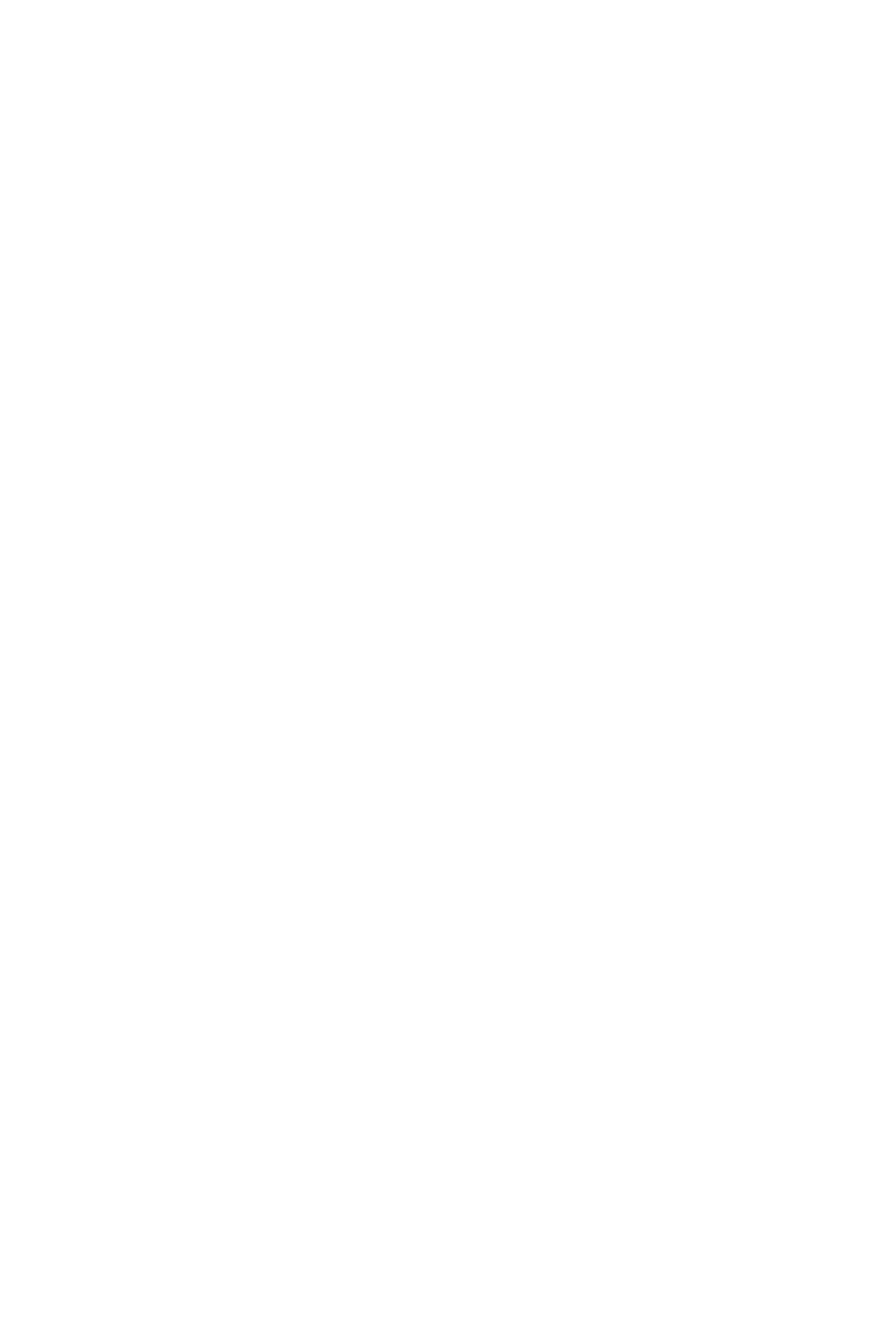
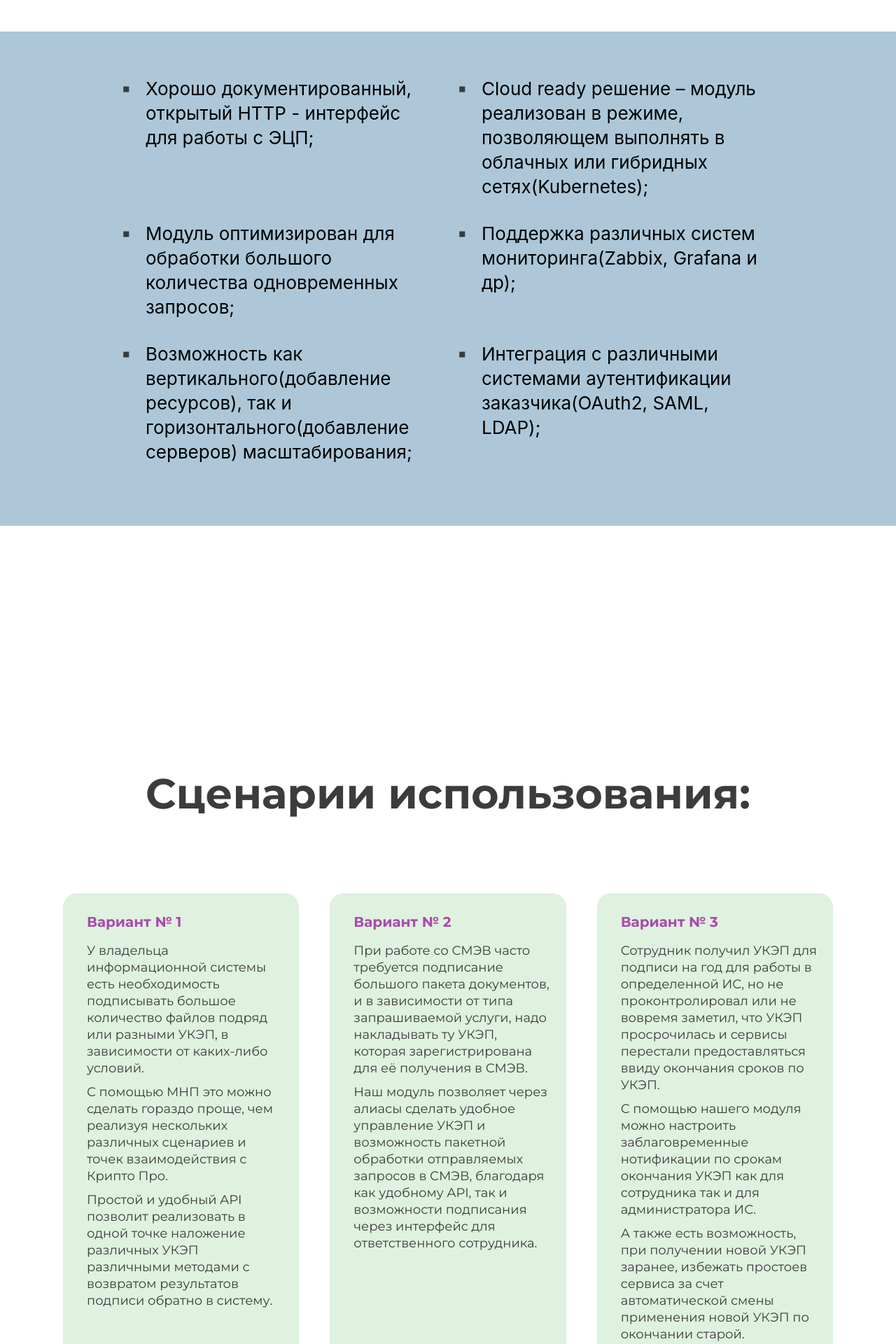
Before and after one commit to aijant/data-pilot, a React (Create React App) app: page / in a window 1280 px wide. Shown: the part 3460-5380 px from the top of the page at 70% size. Before the commit the page ends 3003 px from the top, so only its background shows below. Built offline with nearby package versions, Linux system fonts and the light colour scheme.

Commit message:
add: technical & scenarios

```diff
--- a/src/App.js
+++ b/src/App.js
@@ -1,13 +1,17 @@
 import Main from './pages/main'
 import Benefits from './pages/benefits'
 import Module from './pages/module'
+import Technical from "./pages/technical";
+import Scenarios from "./pages/scenarios"
 
 function App() {
   return (
     <>
       <Main />
       <Benefits />
-      <Module/>
+      <Module />
+      <Technical />
+      <Scenarios/>
     </>
   );
 }
--- a/src/pages/scenarios.jsx
+++ b/src/pages/scenarios.jsx
@@ -0,0 +1,67 @@
+import "./scenarios.scss";
+
+function Scenarios() {
+  return (
+    <div className="scenarios">
+      <h1 className="ttl">Сценарии использования: </h1>
+
+      <div className="option-content">
+        <div>
+          <h3>Вариант № 1</h3>
+          <p>
+            У владельца информационной системы есть необходимость подписывать
+            большое количество файлов подряд или разными УКЭП, в зависимости от
+            каких-либо условий.
+          </p>
+          <p>
+            С помощью МНП это можно сделать гораздо проще, чем реализуя
+            нескольких различных сценариев и точек взаимодействия с Крипто Про.
+          </p>
+          <p>
+            Простой и удобный API позволит реализовать в одной точке наложение
+            различных УКЭП различными методами с возвратом результатов подписи
+            обратно в систему.
+          </p>
+        </div>
+
+        <div>
+          <h3>Вариант № 2</h3>
+          <p>
+            При работе со СМЭВ часто требуется подписание большого пакета
+            документов, и в зависимости от типа запрашиваемой услуги, надо
+            накладывать ту УКЭП, которая зарегистрирована для её получения в
+            СМЭВ.
+          </p>
+          <p>
+            Наш модуль позволяет через алиасы сделать удобное управление УКЭП и
+            возможность пакетной обработки отправляемых запросов в СМЭВ,
+            благодаря как удобному API, так и возможности подписания через
+            интерфейс для ответственного сотрудника.
+          </p>
+        </div>
+
+        <div>
+          <h3>Вариант № 3</h3>
+          <p>
+            Сотрудник получил УКЭП для подписи на год для работы в определенной
+            ИС, но не проконтролировал или не вовремя заметил, что УКЭП
+            просрочилась и сервисы перестали предоставляться ввиду окончания
+            сроков по УКЭП.
+          </p>
+          <p>
+            С помощью нашего модуля можно настроить заблаговременные нотификации
+            по срокам окончания УКЭП как для сотрудника так и для администратора
+            ИС.
+          </p>
+          <p>
+            А также есть возможность, при получении новой УКЭП заранее, избежать
+            простоев сервиса за счет автоматической смены применения новой УКЭП
+            по окончании старой.
+          </p>
+        </div>
+      </div>
+    </div>
+  );
+}
+
+export default Scenarios;
--- /dev/null
+++ b/src/pages/scenarios.scss
@@ -0,0 +1,44 @@
+@import "../assets/index.scss";
+
+.scenarios {
+  .ttl {
+    font-family: "Montserrat";
+    font-weight: bold;
+    font-size: 60px;
+    line-height: 73px;
+    color: $primary-color;
+    text-align: center;
+    margin: 346px 0 106px;
+  }
+
+  .option-content {
+    display: flex;
+    gap: 44px;
+    margin: 0 90px;
+
+    div {
+      background-color: rgb(223, 241, 223);
+      border-radius: 20px;
+      padding: 29px 21px 29px 34px;
+      height: auto;
+      width: 520px;
+
+      h3 {
+        font-family: "Montserrat";
+        font-weight: bold;
+        font-size: 20px;
+        line-height: 24px;
+        color: $accent-color;
+        margin-bottom: 12px;
+      }
+
+      p {
+        font-family: "Montserrat";
+        font-size: 18px;
+        line-height: 24px;
+        color: $primary-color;
+        padding: 5px 0;
+      }
+    }
+  }
+}
--- a/src/pages/technical.jsx
+++ b/src/pages/technical.jsx
@@ -0,0 +1,30 @@
+import './technical.scss'
+import square from '../assets/images/sw-4.svg'
+
+function Technical() {
+    return (
+        <div className="technical">
+            <h1 className='ttl'>Технические преимущества МНП</h1>
+
+            <div className='block'>
+                <ul>
+                    <li><img src={square} />Хорошо документированный, открытый
+                        HTTP - интерфейс для работы с ЭЦП;</li>
+                    <li><img src={square} />Cloud ready решение – модуль реализован
+                        в режиме, позволяющем выполнять
+                        в облачных или гибридных сетях(Kubernetes);</li>
+                    <li><img src={square} />Модуль оптимизирован для обработки большого количества одновременных запросов;</li>
+                    <li><img src={square} />Поддержка различных систем мониторинга(Zabbix, Grafana и др);</li>
+                    <li><img src={square} />Возможность как вертикального(добавление ресурсов), так и горизонтального(добавление серверов) масштабирования;
+                    </li>
+                    <li><img src={square} />
+                        Интеграция с различными системами аутентификации заказчика(OAuth2, SAML, LDAP);
+
+                    </li>
+                </ul>
+            </div>
+        </div>
+    );
+}
+
+export default Technical;
--- /dev/null
+++ b/src/pages/technical.scss
@@ -0,0 +1,42 @@
+@import "../assets/index.scss";
+
+.technical {
+  .ttl {
+    font-family: "Montserrat";
+    font-weight: bold;
+    font-size: 55px;
+    line-height: 74px;
+    color: $primary-color;
+    text-align: center;
+    margin: 404px 0 74px;
+  }
+
+  .block {
+    background-color: #adc7d8;
+
+    ul {
+      display: grid;
+      grid-template-columns: 1fr 1fr;
+      text-align-last: left;
+      gap: 32px;
+      list-style-type: none;
+      padding: 64px 0 88px;
+      margin: 0 176px;
+
+      li {
+        display: flex;
+        gap: 23px;
+        text-align: left;
+        font-size: 26px;
+        line-height: 35px;
+        color: $secondary-color;
+
+        img {
+          width: 9px;
+          height: 9px;
+          margin-top: 14px;
+        }
+      }
+    }
+  }
+}
```
Also changed, not shown: src/assets/images/sw-4.svg (added).
